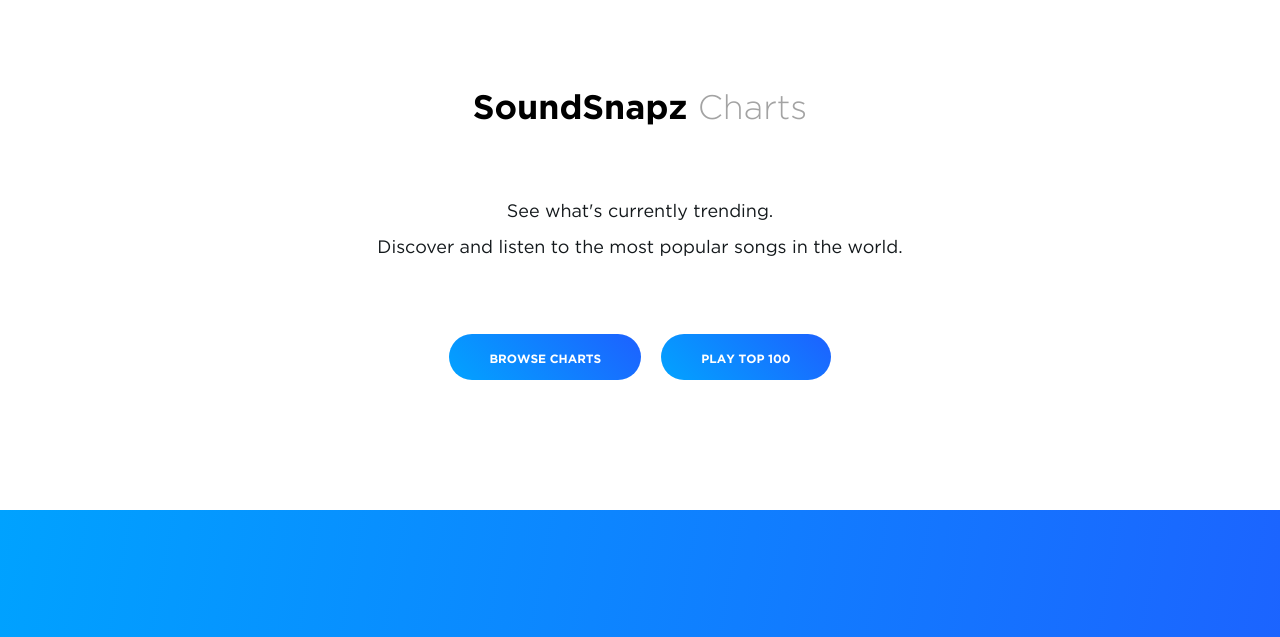
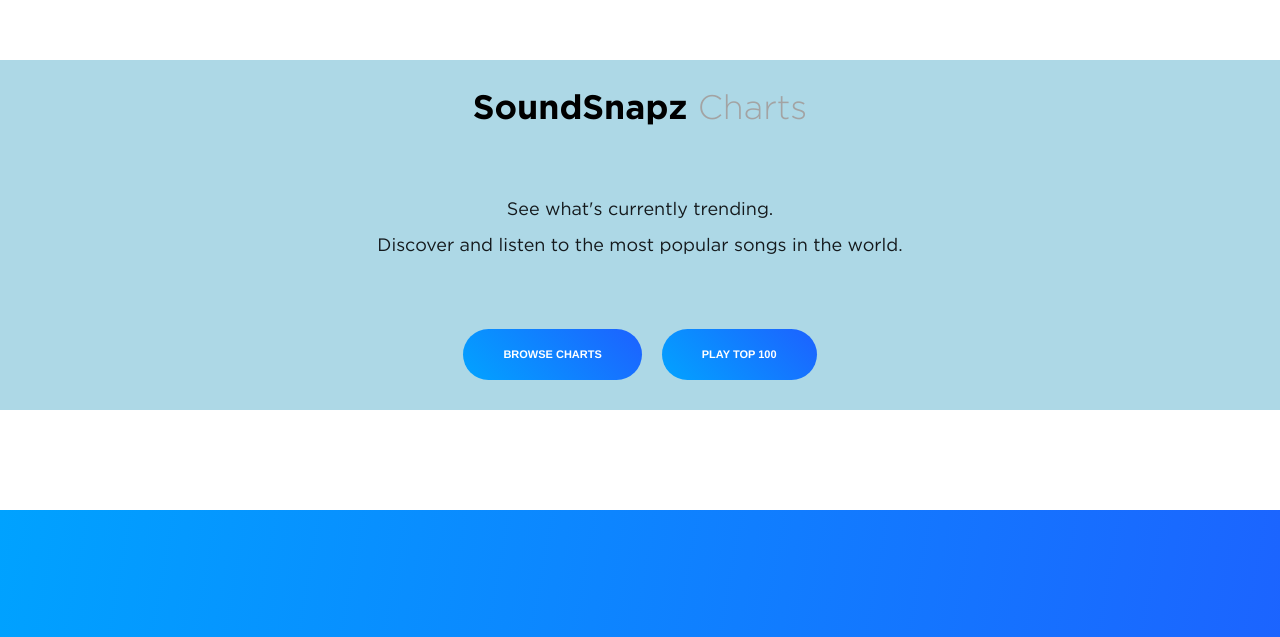
Before and after one commit to samirsilla/soundsnapz, a React app: page / in a window 1280 px wide. Shown: the part 1480-2117 px from the top of the page. Built offline with nearby package versions, Linux system fonts and the light colour scheme.

Commit message:
fix button font issue

```diff
--- a/src/styles/components/_charts.scss
+++ b/src/styles/components/_charts.scss
@@ -1,5 +1,6 @@
 .charts-wrapper {
   align-items: center;
+  background: lightblue;
   display: flex;
   flex-direction: column;
   height: 350px;
--- a/src/styles/global/_base.scss
+++ b/src/styles/global/_base.scss
@@ -33,9 +33,10 @@
   border: none;
   border-radius: 50px;
   color: #fff;
-  font-size: 12px;
+  font-family: Helvetica, Arial, sans-serif;
+  font-size: 11px;
   font-weight: 700;
-  padding: 20px 40px 14px 40px;
+  padding: 20px 40px 20px 40px;
   text-transform: uppercase;
 }
 
```
